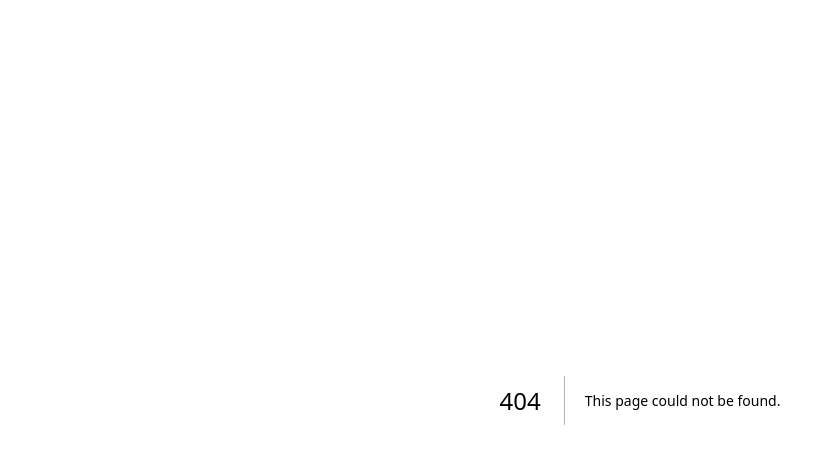
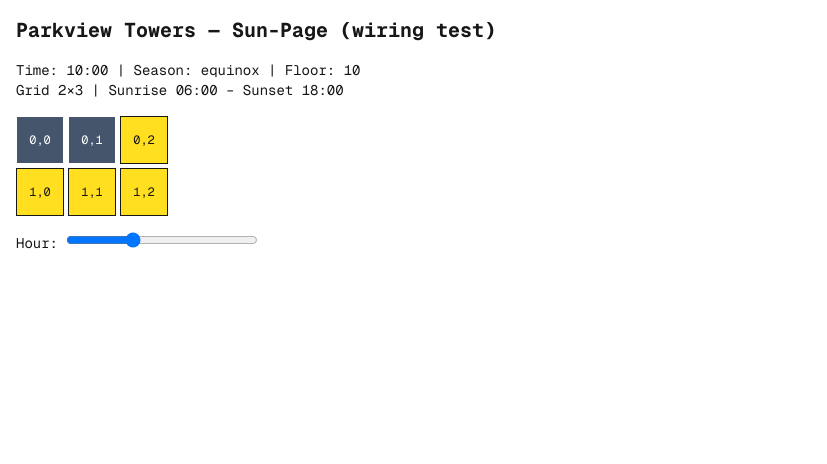
Before and after one commit to idoagv/sunline-app, a Next.js app: page /sun in a window 1280 px wide. Before the commit this address had no page. Shown: the top 464 px of the page, without its empty margins (0-827 px from the left). Built offline with nearby package versions, Linux system fonts and the light colour scheme.

Commit message:
feat(sun-page): route shell and state wiring with debug grid

```diff
--- /dev/null
+++ b/src/app/sun/page.tsx
@@ -0,0 +1,10 @@
+import SunPage from '@/components/sun-page/SunPage';
+
+export const metadata = {
+  title: 'Apricity — Sun Hours',
+  description: 'Per-unit sunlight analysis for real estate.',
+};
+
+export default function SunPageRoute() {
+  return <SunPage />;
+}
--- /dev/null
+++ b/src/components/sun-page/SunPage.tsx
@@ -0,0 +1,134 @@
+'use client';
+import { useState, useMemo } from 'react';
+import {
+  analyzeUnit,
+  unitLitAt,
+  deriveFacades,
+  classifyPosition,
+  facadeSamplesForUnit,
+  dayWindow,
+} from '@/engine';
+import { parkviewTowers } from '@/engine/data/parkviewTowers';
+import { declinationFromSeason, hourToTimeLabel, type Season } from '@/lib/sunPageUtils';
+import type { UnitSystem } from '@/engine/scene/types';
+import type { Unit } from '@/engine/scene/types';
+
+type SelectedUnit = { row: number; col: number } | null;
+
+export default function SunPage() {
+  const project = parkviewTowers;
+  const building = project.buildings.find((b) => b.id === project.subjectBuildingId)!;
+  const grid = building.unitGrid!;
+  const maxFloor = building.floors!;
+
+  const [solarHour, setSolarHour] = useState(10);
+  const [season, setSeason] = useState<Season>('equinox');
+  const [floor, setFloor] = useState(10);
+  const [selected, setSelected] = useState<SelectedUnit>(null);
+  const [displayUnits] = useState<UnitSystem>('metric');
+
+  const decl = declinationFromSeason(season);
+
+  const day = useMemo(
+    () => dayWindow(project.latitudeDeg, decl),
+    [project.latitudeDeg, decl],
+  );
+
+  const obstacles = useMemo(
+    () => project.buildings.map((b) => ({ footprint: b.footprint, base: b.base, top: b.base + b.height })),
+    [],
+  );
+
+  // For each grid cell on current floor: is it lit right now?
+  const cellsLit = useMemo(() => {
+    return Array.from({ length: grid.rows }, (_, row) =>
+      Array.from({ length: grid.cols }, (_, col) => {
+        const facades = deriveFacades(row, col, grid.rows, grid.cols);
+        if (!facades.length) return null; // interior/core
+        const unit: Unit = {
+          buildingId: building.id,
+          floor,
+          row,
+          col,
+          facades,
+          position: classifyPosition(facades),
+        };
+        const samples = facadeSamplesForUnit(building, unit);
+        return unitLitAt(samples, solarHour, project.latitudeDeg, decl, obstacles);
+      }),
+    );
+  }, [floor, solarHour, decl, obstacles]);
+
+  // Analysis for selected unit
+  const analysis = useMemo(() => {
+    if (!selected) return null;
+    return analyzeUnit(project, building.id, { floor, ...selected }, decl);
+  }, [selected?.row, selected?.col, floor, decl]);
+
+  // Per-floor strip data for selected unit position
+  const floorStrip = useMemo(() => {
+    if (!selected) return null;
+    return Array.from({ length: maxFloor }, (_, i) => {
+      const f = i + 1;
+      const r = analyzeUnit(project, building.id, { floor: f, ...selected }, decl);
+      return { floor: f, hours: r.hours.total, score: r.score };
+    });
+  }, [selected?.row, selected?.col, decl]);
+
+  const isLitNow =
+    selected !== null ? (cellsLit[selected.row]?.[selected.col] ?? false) : false;
+
+  return (
+    <main className="p-4 font-mono text-sm">
+      <h1 className="text-xl font-bold mb-4">{project.name} — Sun-Page (wiring test)</h1>
+      <p>Time: {hourToTimeLabel(solarHour)} | Season: {season} | Floor: {floor}</p>
+      <p>
+        Grid {grid.rows}×{grid.cols} |{' '}
+        Sunrise {hourToTimeLabel(day.sunrise)} – Sunset {hourToTimeLabel(day.sunset)}
+      </p>
+      {selected && analysis && (
+        <p>
+          Selected ({selected.row},{selected.col}) floor {floor}: score={analysis.score}{' '}
+          total={analysis.hours.total.toFixed(1)}h isLitNow={String(isLitNow)}
+        </p>
+      )}
+      <div className="mt-4 grid gap-1" style={{ gridTemplateColumns: `repeat(${grid.cols}, 48px)` }}>
+        {Array.from({ length: grid.rows }, (_, row) =>
+          Array.from({ length: grid.cols }, (_, col) => {
+            const lit = cellsLit[row]?.[col];
+            const isInterior = lit === null;
+            const isSel = selected?.row === row && selected?.col === col;
+            return (
+              <button
+                key={`${row}-${col}`}
+                onClick={() => !isInterior && setSelected({ row, col })}
+                className={[
+                  'w-12 h-12 border text-xs',
+                  isInterior ? 'bg-gray-300 cursor-not-allowed' : '',
+                  !isInterior && lit ? 'bg-yellow-300' : '',
+                  !isInterior && !lit ? 'bg-slate-600 text-white' : '',
+                  isSel ? 'ring-2 ring-blue-500' : '',
+                ].join(' ')}
+                disabled={isInterior}
+              >
+                {row},{col}
+              </button>
+            );
+          }),
+        )}
+      </div>
+      <div className="mt-4">
+        <label>Hour: </label>
+        <input
+          type="range"
+          min={day.sunrise}
+          max={day.sunset}
+          step={0.1}
+          value={solarHour}
+          onChange={(e) => setSolarHour(Number(e.target.value))}
+          className="w-48"
+        />
+      </div>
+    </main>
+  );
+}
```
